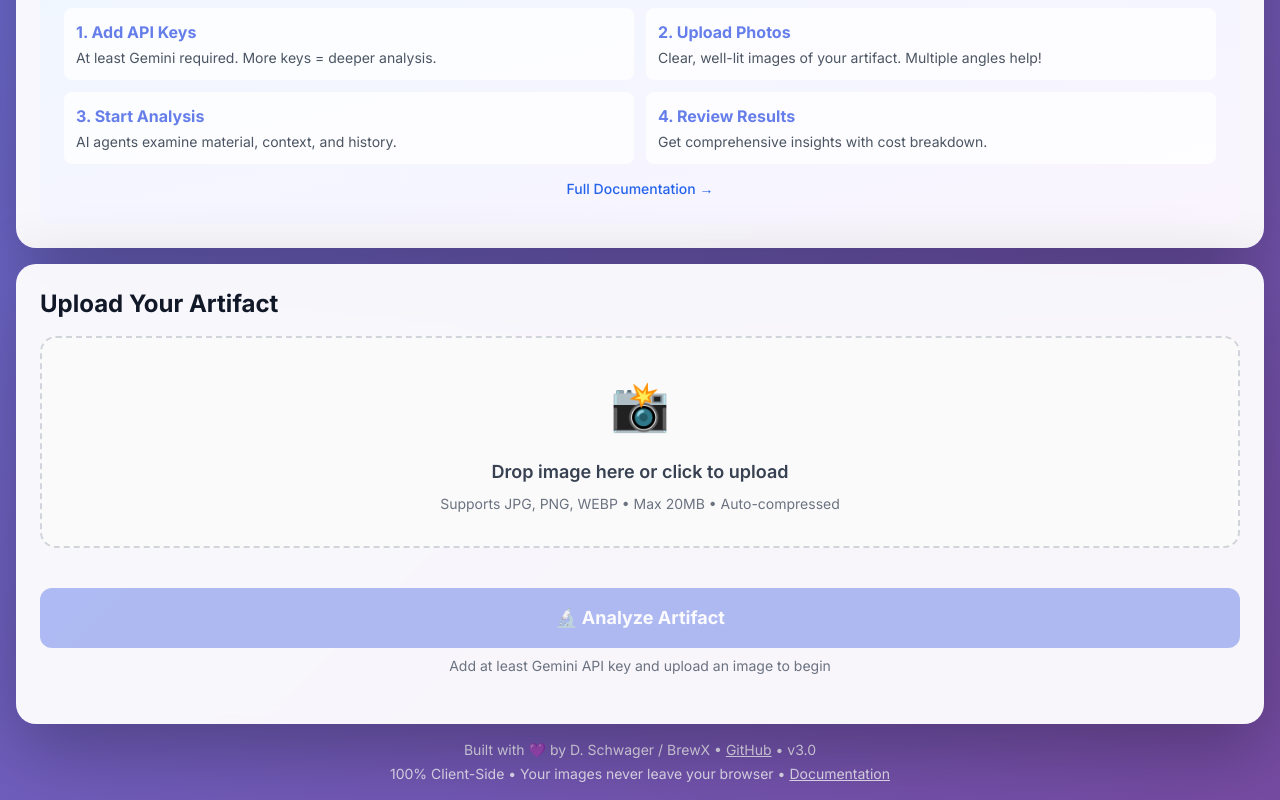
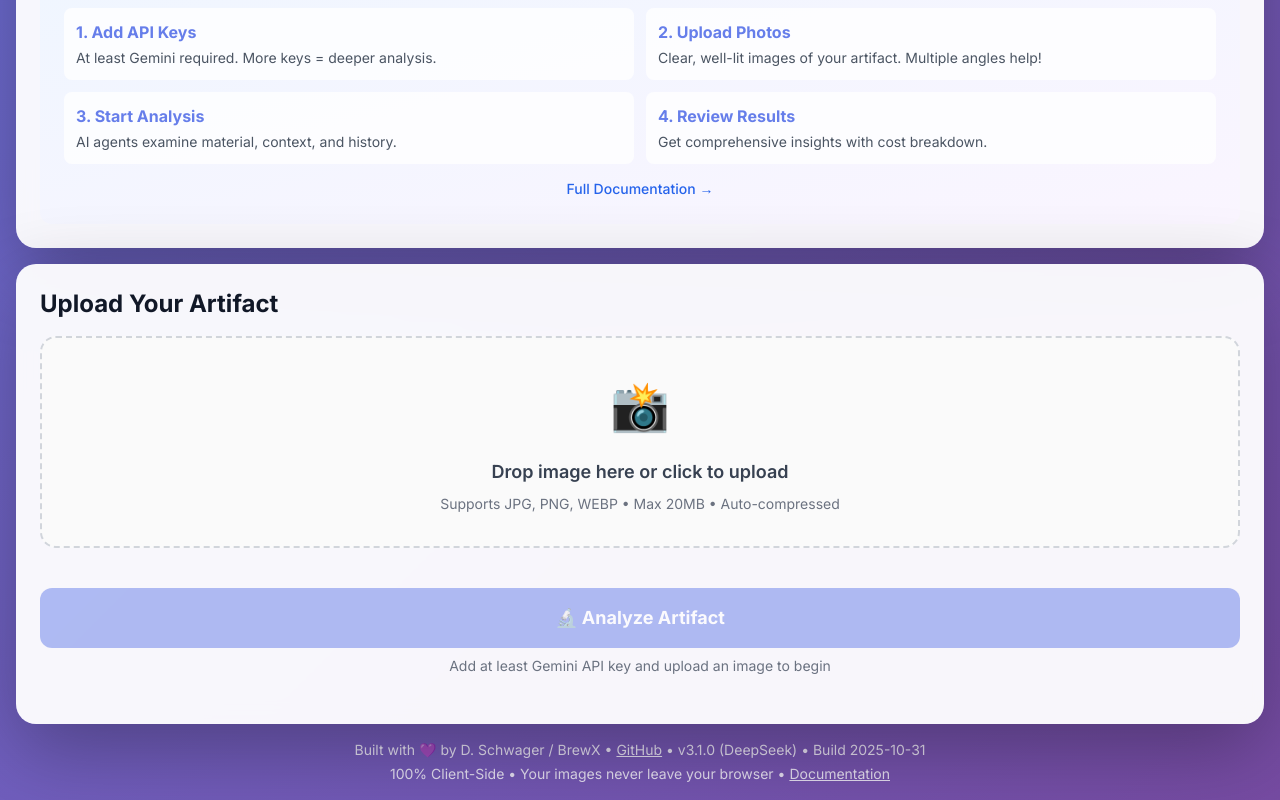
Before and after one commit to dschwags/tapestrai-v_or, a plain HTML site: page index.html in a window 1280 px wide. Shown: the part 1309-2109 px from the top of the page. Drawn offline with nearby package versions, Linux system fonts and the light colour scheme.

Commit message:
Version 3.1.0 - Add timestamps and version numbers for DeepSeek deployment
Timestamp all modified files: 2025-10-31 00:28 EDT
- Update index.html: v3.1.0 with build timestamp
- Update apiKeyManager.js: Note 5 providers (not 4)
- Update worker/index.js: Include DeepSeek in supported APIs
- Update footer: Show v3.1.0 (DeepSeek) + build date

This ensures Cloudflare deploys the latest version with all DeepSeek features.

```diff
--- a/index.html
+++ b/index.html
@@ -4,6 +4,7 @@
     <meta charset="UTF-8">
     <meta name="viewport" content="width=device-width, initial-scale=1.0">
     <title>tapestrAI - Unravel your artifact's story</title>
+    <!-- Version: 3.1.0 with DeepSeek | Build: 2025-10-31 00:28 EDT -->
 
     <!-- Tailwind CSS -->
     <script src="https://cdn.tailwindcss.com"></script>
@@ -497,7 +498,7 @@
             <p>
                 Built with 💜 by D. Schwager / BrewX •
                 <a href="https://github.com" class="underline hover:text-white">GitHub</a> •
-                v3.0
+                v3.1.0 (DeepSeek) • Build 2025-10-31
             </p>
             <p class="mt-1">
                 100% Client-Side • Your images never leave your browser •
--- a/js/apiKeyManager.js
+++ b/js/apiKeyManager.js
@@ -1,6 +1,7 @@
 /**
- * tapestrAI v3.0 - API Key Manager
- * Manages API keys for 4 AI providers with encrypted storage
+ * tapestrAI v3.1.0 - API Key Manager (with DeepSeek)
+ * Manages API keys for 5 AI providers with encrypted storage
+ * Last updated: 2025-10-31 00:28 EDT
  */
 
 class APIKeyManager {
--- a/worker/index.js
+++ b/worker/index.js
@@ -1,7 +1,8 @@
 /**
- * Cloudflare Worker for tapestrAI API Proxy
+ * Cloudflare Worker for tapestrAI v3.1.0 - API Proxy (with DeepSeek)
  * Handles all external API calls to bypass CORS
- * Supports: Gemini, OpenAI, Anthropic, Perplexity
+ * Supports: Gemini, OpenAI, Anthropic, Perplexity, DeepSeek
+ * Last updated: 2025-10-31 00:28 EDT
  */
 
 export default {
```
